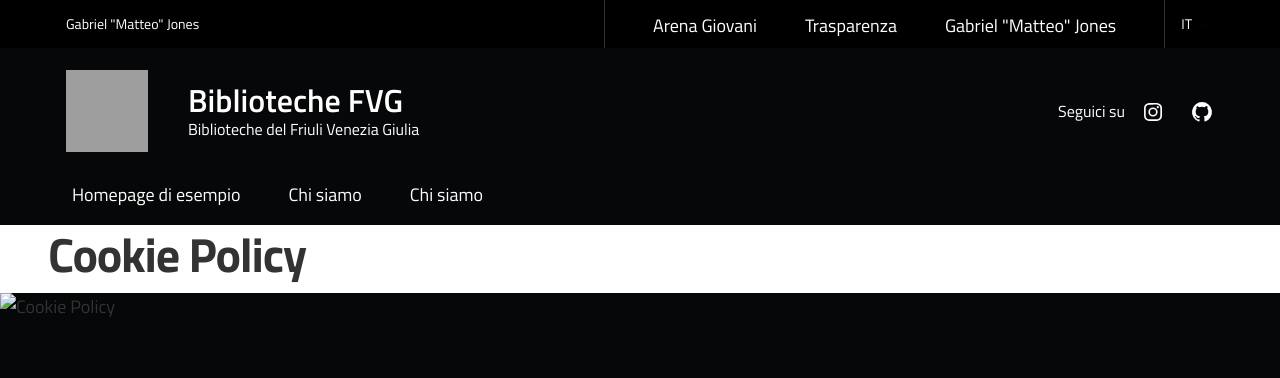
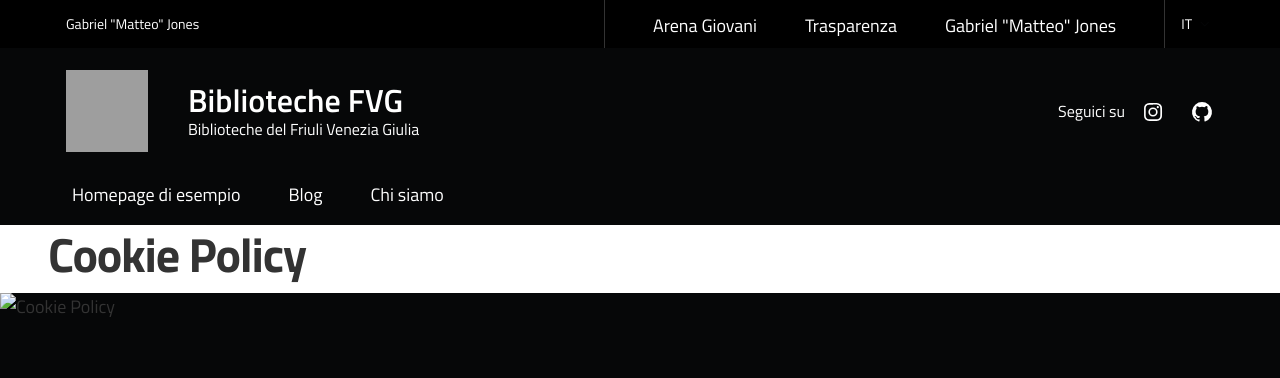
Before and after one commit to MatteoEneaBianchi/biblioteca.arenagiovani.it, a Jekyll site: the page built from it/cookie-policy.md, in a window 1280 px wide. Shown: the top 378 px of the page. Built offline with Jekyll 4.4.1, drawn with Linux system fonts in a browser that asks for light colours; comment, search, counter and statistics services are not loaded; grey boxes are pictures that could not be loaded.

Commit message:
Update blog.md

```diff
--- a/it/blog.md
+++ b/it/blog.md
@@ -1,9 +1,9 @@
 ---
 layout: page
-title: Chi siamo
+title: Blog
 lang: it
-ref: about-us
-permalink: /it/chi-siamo
+ref:
+permalink: /blog/
 order: 2
 img: https://www.dopara.it/cdn/shop/articles/come-conservare-libri-usati-consigli.jpg?v=1636232915
 ---
```
